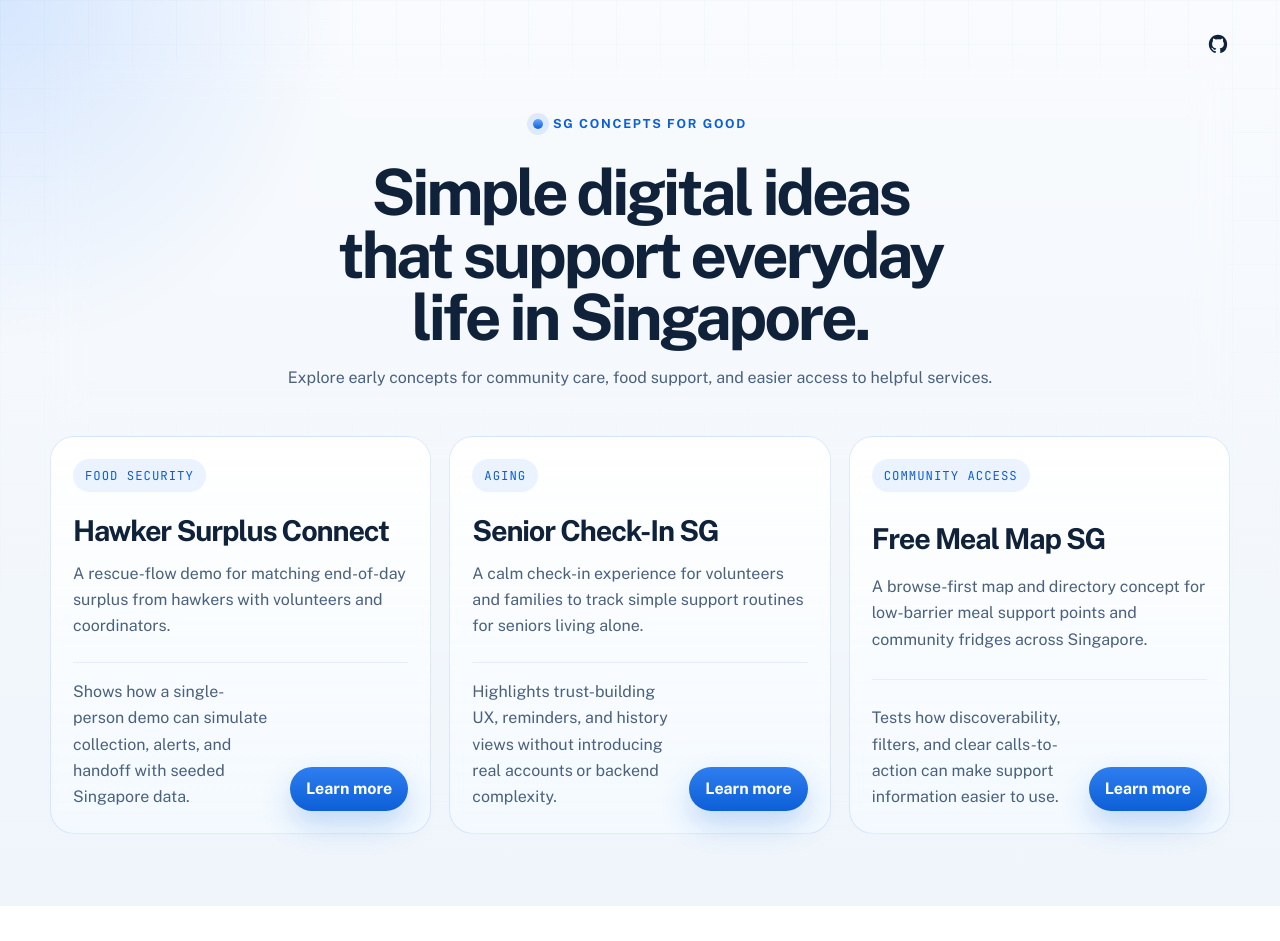
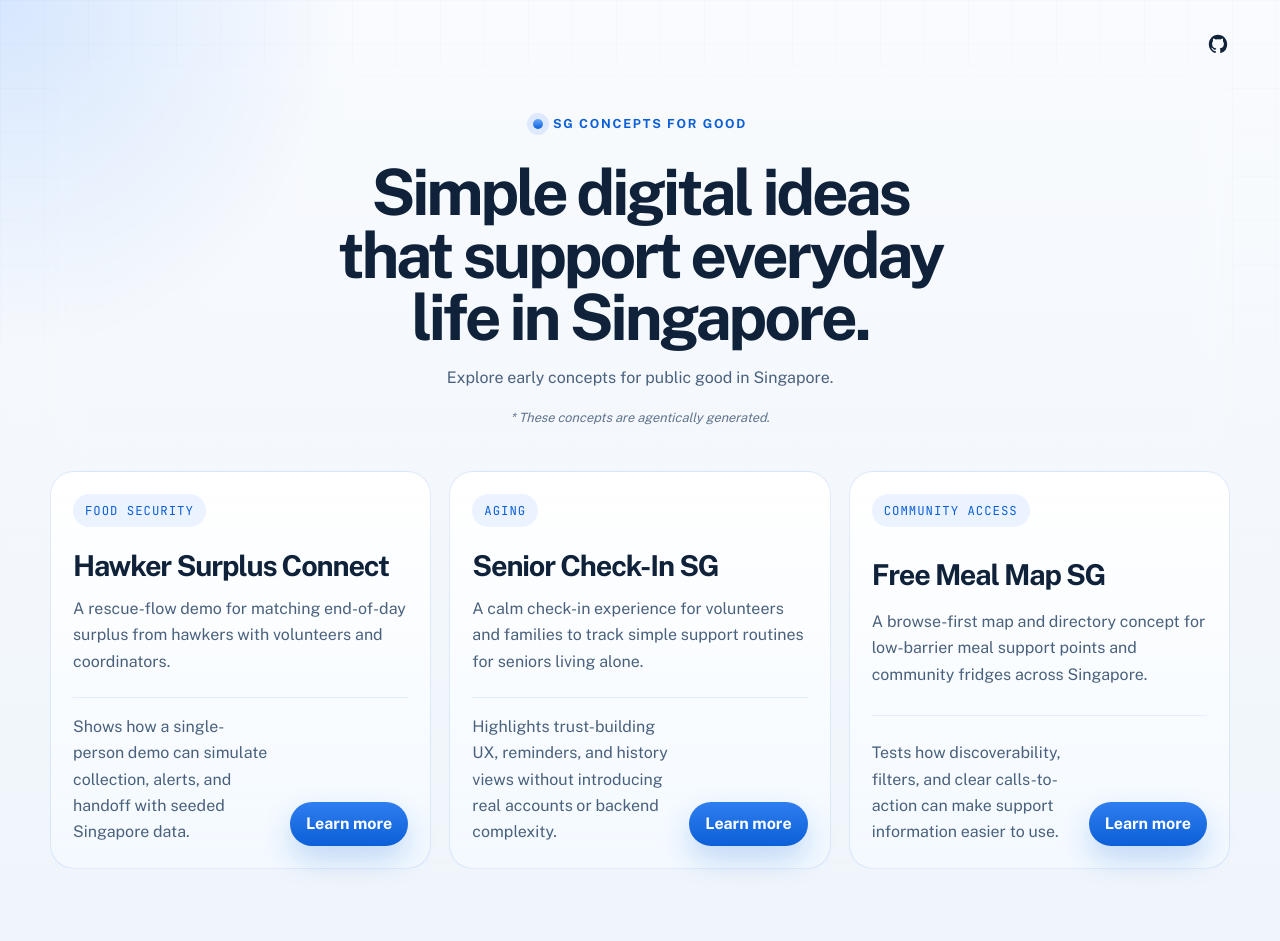
Before and after one commit to nc1z/concepts-for-good, a Next.js app: page / in a window 1280 px wide. Before the commit the page ends 906 px from the top, so only its background shows below. Built offline with nearby package versions, Linux system fonts and the light colour scheme.

Commit message:
feat: disclaimers

```diff
--- a/app/globals.css
+++ b/app/globals.css
@@ -141,6 +141,14 @@ a {
   margin: 0;
   color: var(--text-soft);
   line-height: 1.65;
+}
+
+.hero__note {
+  margin: 0;
+  color: rgba(74, 97, 125, 0.88);
+  font-size: 0.8rem;
+  font-style: italic;
+  line-height: 1.5;
 }
 
 .hero__copy {
--- a/app/page.tsx
+++ b/app/page.tsx
@@ -30,8 +30,10 @@ export default function Home() {
         <div className="hero__copy">
           <h1>Simple digital ideas that support everyday life in Singapore.</h1>
           <p className="hero__lede">
-            Explore early concepts for community care, food support, and easier
-            access to helpful services.
+            Explore early concepts for public good in Singapore.
+          </p>
+          <p className="hero__note">
+            * These concepts are agentically generated.
           </p>
         </div>
       </section>
```
